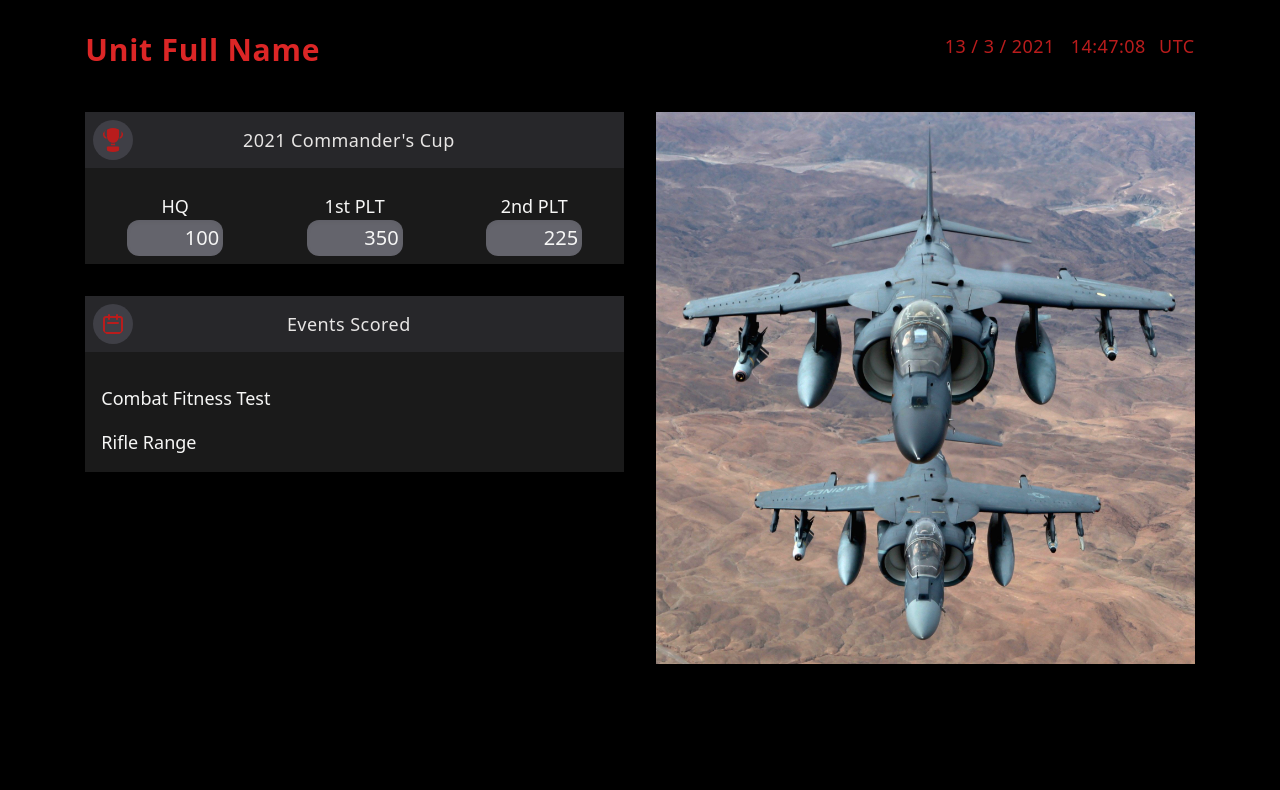
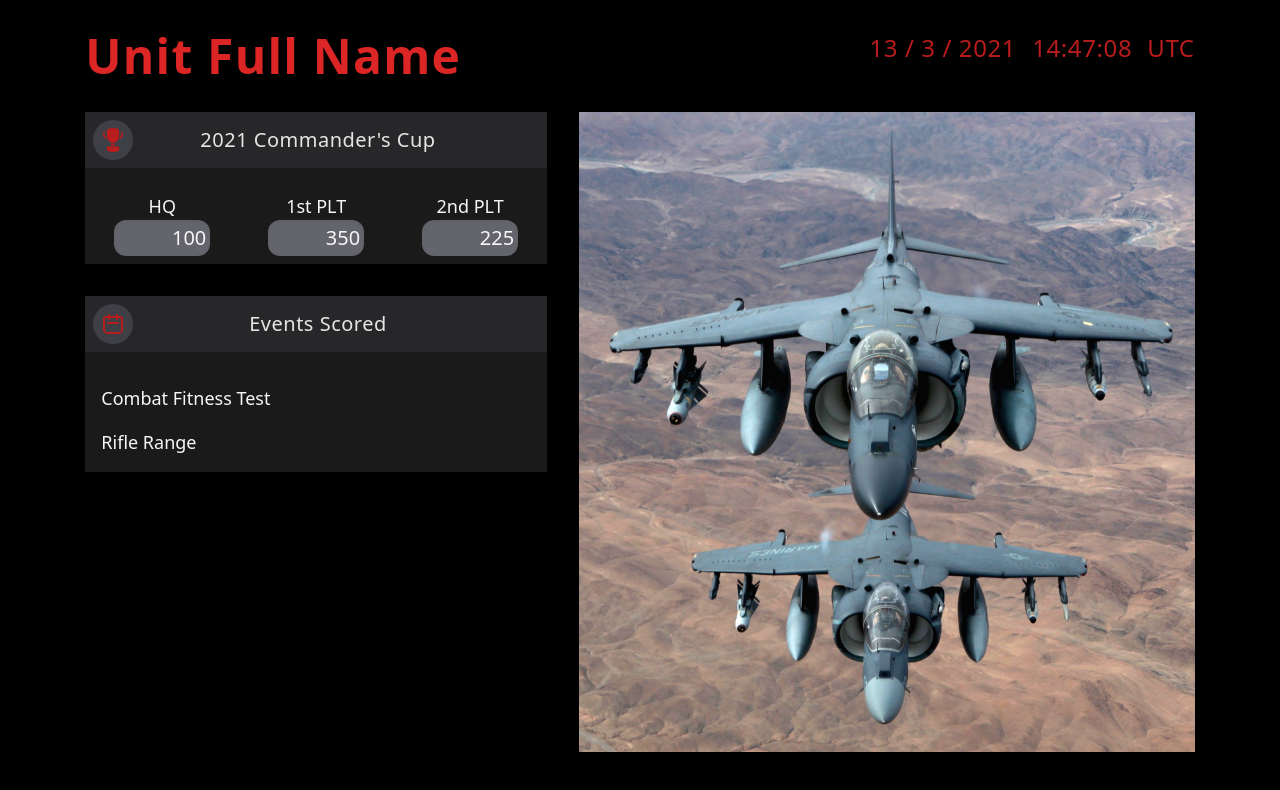
Before and after one commit to scottpiercew/piMessageBoard, a Svelte app: page / in a window 1280 px wide. Shown: the top 790 px of the page. Built offline with nearby package versions, Linux system fonts and the light colour scheme; a web font is replaced by a local one.

Commit message:
enlarged header font for 48 in TV

```diff
--- a/src/Header.svelte
+++ b/src/Header.svelte
@@ -21,8 +21,8 @@
     const toggleZero = (num) => (num < 10) ? `0${num}` : num;
 </script>
 <div class="flex flex-row h-20 justify-between bg-black pt-8 px-8 content-center text-red-700 font-orbitron">
-    <div class="text-3xl tracking-wide font-bold text-red-600">{name.fullName}</div>
-    <div class='tracking-wide flex justify-end text-lg'>
+    <div class="text-5xl tracking-wide font-bold text-red-600">{name.fullName}</div>
+    <div class='tracking-wide flex justify-end text-2xl'>
         <span class="mr-4">{day} / {month} / {year}</span>
         <span class="grid grid-cols-3">
             <span>{toggleZero(hour)}:</span>
--- a/src/Home.svelte
+++ b/src/Home.svelte
@@ -21,7 +21,7 @@
     <!-- <div class="w-1/2" style="height: {viewPortHeight - 160}px"> -->
         <Sidebar schedule={$$props.schedule} cmdrCup={$$props.cmdrCup} sections={$$props.sections} />
     </div>
-    <div class="w-1/2 flex justify-end ml-8">
+    <div class="w-2/3 flex justify-end ml-8" style="height: {viewPortHeight - 80}px">
     <!-- <div class="w-1/2 flex justify-end ml-8" style="height: {viewPortHeight - 160}px"> -->
         <img src={images[1].url} alt={images[1].label} class="w-full pb-20" />
         <!-- {#each images as image, index (image.id)}
--- a/src/Sidebar.svelte
+++ b/src/Sidebar.svelte
@@ -36,7 +36,7 @@
           </g>
         </svg>
       </div>
-      <div class="self-center w-4/5 tracking-wide">{cmdrCup.title}</div>
+      <div class="self-center w-4/5 tracking-wide text-xl">{cmdrCup.title}</div>
     </div>
     <div class="relative p-2">
       <div class="relative grid grid-cols-3 gap-x-4 text-warmGray-100">
@@ -55,7 +55,7 @@
       <svg xmlns="http://www.w3.org/2000/svg" fill="none" viewBox="0 0 24 24" stroke="currentColor" class="bg-gray-700 rounded-full text-red-700 p-2 h-10 w-10 flex items-center justify-center ml-2">
         <path stroke-linecap="round" stroke-linejoin="round" stroke-width="2" d="M8 7V3m8 4V3m-9 8h10M5 21h14a2 2 0 002-2V7a2 2 0 00-2-2H5a2 2 0 00-2 2v12a2 2 0 002 2z" />
       </svg>
-      <div class="self-center w-4/5 tracking-wide">{schedule.label}</div>
+      <div class="self-center w-4/5 tracking-wide text-xl">{schedule.label}</div>
     </div>
     <div class="relative bg-black text-warmGray-100 p-4">
       <div class="absolute inset-0 opacity-10 bg-white z-50"></div>
```
